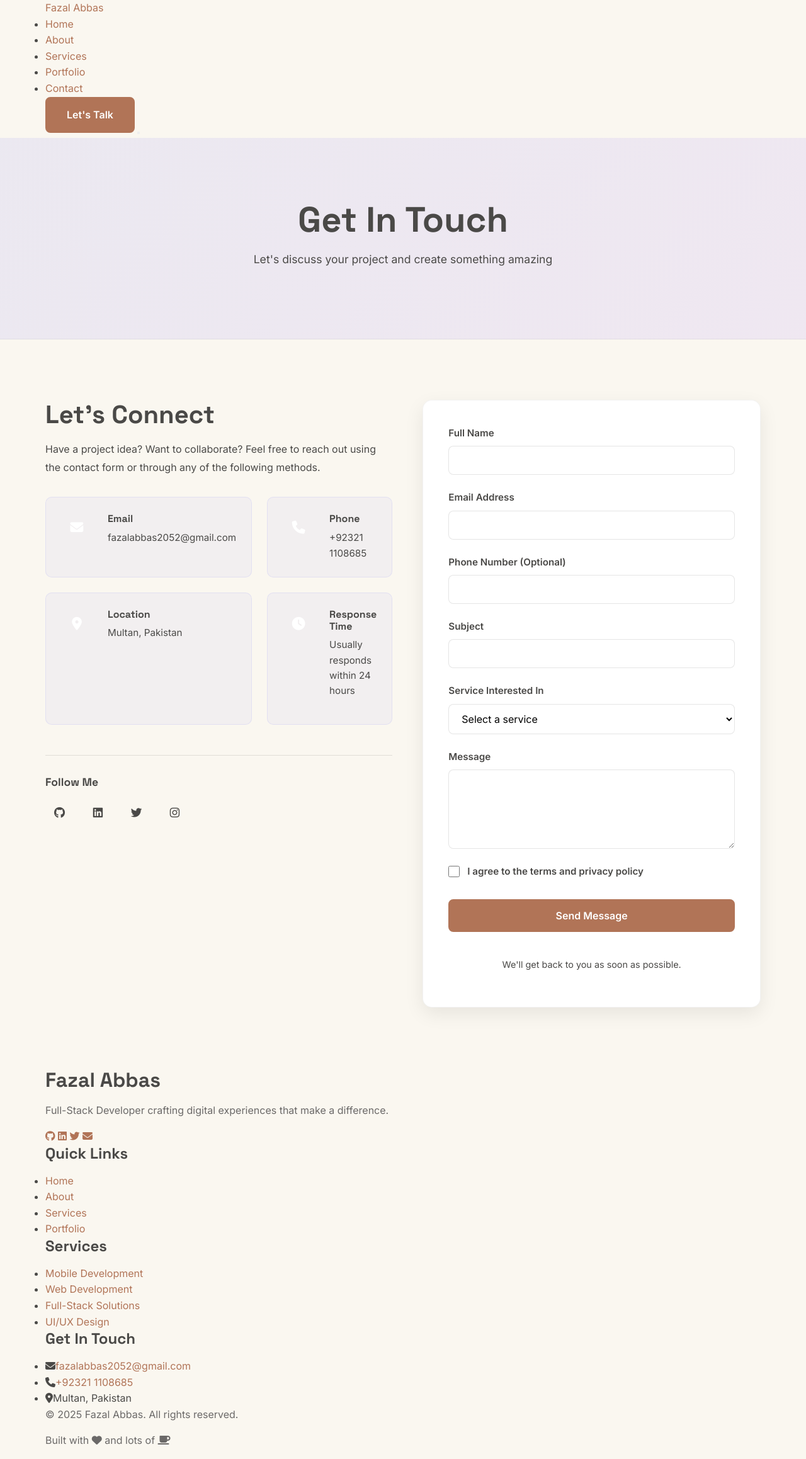
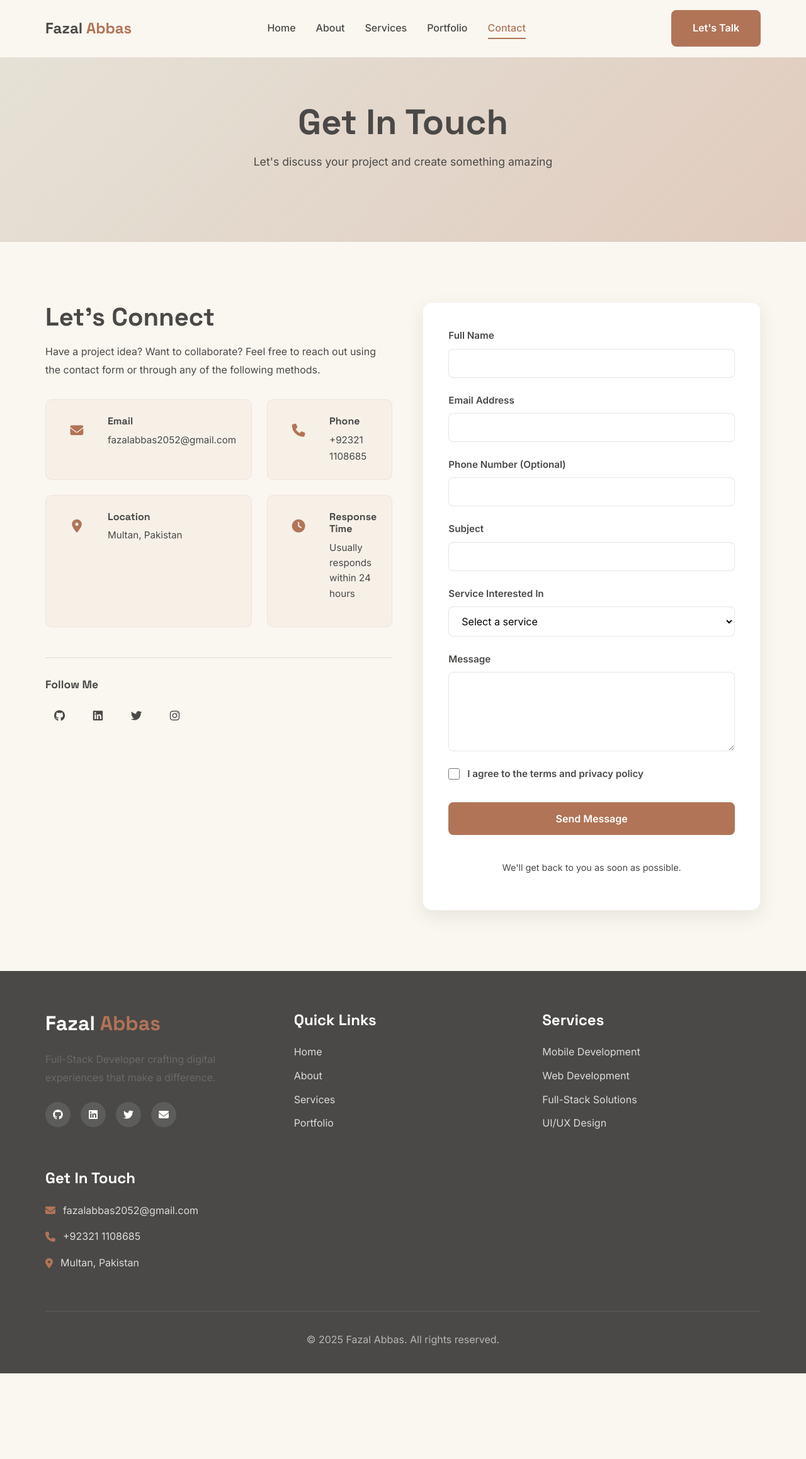
Before and after one commit to Fazal-Abbas2052/Portfolio, a plain HTML site: page contact.html in a window 1280 px wide. Shown: the whole page at 63% size. After the commit the page ends 2181 px from the top, so only its background shows below. Drawn offline with Linux system fonts and the light colour scheme.

Commit message:
Adjusted the colors and some components. Almost Ready to Publish. Just the content and images remaining.

```diff
--- a/contact.html
+++ b/contact.html
@@ -7,6 +7,7 @@
       name="description"
       content="Contact - Get in touch with Fazal Abbas"
     />
+    <meta name="view-transition" content="same-origin" />
     <title>Contact - Fazal Abbas</title>
 
     <link rel="preconnect" href="https://fonts.googleapis.com" />
@@ -23,6 +24,9 @@
     <link rel="stylesheet" href="./css/global.css" />
     <link rel="stylesheet" href="./css/contact.css" />
     <link rel="stylesheet" href="./css/responsive.css" />
+    <link rel="stylesheet" href="./css/cta.css" />
+    <link rel="stylesheet" href="./css/navbar.css" />
+    <link rel="stylesheet" href="./css/footer.css" />
   </head>
   <body>
     <!-- NAVIGATION -->
@@ -297,10 +301,6 @@
         </div>
         <div class="footer-bottom">
           <p>&copy; 2025 Fazal Abbas. All rights reserved.</p>
-          <p>
-            Built with <i class="fas fa-heart"></i> and lots of
-            <i class="fas fa-coffee"></i>
-          </p>
         </div>
       </div>
     </footer>
--- a/css/about.css
+++ b/css/about.css
@@ -1,8 +1,9 @@
 .page-header {
+  margin-top: 5%;
   background: linear-gradient(
     135deg,
-    rgba(99, 102, 241, 0.1) 0%,
-    rgba(139, 92, 246, 0.1) 100%
+    rgba(211, 205, 190, 0.5) 0%,
+    rgba(164, 102, 74, 0.3) 100%
   );
   padding: 6rem 0;
   text-align: center;
--- a/css/contact.css
+++ b/css/contact.css
@@ -1,8 +1,10 @@
 .page-header {
+  margin-top: 5%;
+
   background: linear-gradient(
     135deg,
-    rgba(99, 102, 241, 0.1) 0%,
-    rgba(139, 92, 246, 0.1) 100%
+    rgba(211, 205, 190, 0.5) 0%,
+    rgba(164, 102, 74, 0.3) 100%
   );
   padding: 6rem 0;
   text-align: center;
@@ -52,9 +54,9 @@
   display: flex;
   gap: 1.5rem;
   padding: 1.5rem;
-  background: rgba(99, 102, 241, 0.05);
+  background: rgba(177, 116, 87, 0.05);
   border-radius: 10px;
-  border: 1px solid rgba(99, 102, 241, 0.1);
+  border: 1px solid rgba(177, 116, 87, 0.1);
   transition: all 0.3s ease;
 }
 
@@ -75,7 +77,7 @@
   display: flex;
   align-items: center;
   justify-content: center;
-  color: white;
+  color: #b17457;
   font-size: 1.3rem;
   flex-shrink: 0;
 }
--- /dev/null
+++ b/css/footer.css
@@ -0,0 +1,120 @@
+/* ============================================
+   FOOTER
+   ============================================ */
+
+.footer {
+  background-color: var(--color-dark);
+  color: rgba(255, 255, 255, 0.8);
+  padding: var(--spacing-lg) 0 var(--spacing-md);
+}
+
+.footer-content {
+  display: grid;
+  grid-template-columns: repeat(auto-fit, minmax(250px, 1fr));
+  gap: 3rem;
+  margin-bottom: 3rem;
+}
+
+.footer-section h3,
+.footer-section h4 {
+  color: #fff;
+  margin-bottom: 1.5rem;
+}
+
+.footer-logo {
+  font-size: var(--font-xl);
+  font-family: var(--font-heading);
+}
+
+.footer-logo span {
+  color: var(--color-accent);
+}
+
+.footer-description {
+  font-size: var(--font-sm);
+  line-height: 1.8;
+  margin-bottom: 1.5rem;
+}
+
+.footer-social {
+  display: flex;
+  gap: 1rem;
+}
+
+.footer-social a {
+  width: 40px;
+  height: 40px;
+  background-color: rgba(255, 255, 255, 0.1);
+  color: #fff;
+  display: flex;
+  align-items: center;
+  justify-content: center;
+  border-radius: 50%;
+  transition: all var(--transition-normal);
+}
+
+.footer-social a:hover {
+  background-color: var(--color-accent);
+  transform: translateY(-3px);
+}
+
+.footer-links {
+  list-style: none;
+}
+
+.footer-links li {
+  margin-bottom: 0.75rem;
+}
+
+.footer-links a {
+  color: rgba(255, 255, 255, 0.8);
+  transition: var(--transition-normal);
+  font-size: var(--font-sm);
+}
+
+.footer-links a:hover {
+  color: var(--color-accent);
+  padding-left: 5px;
+}
+
+.footer-contact {
+  list-style: none;
+}
+
+.footer-contact li {
+  display: flex;
+  align-items: center;
+  gap: 0.75rem;
+  margin-bottom: 1rem;
+  font-size: var(--font-sm);
+}
+
+.footer-contact i {
+  color: var(--color-accent);
+  font-size: 1rem;
+}
+
+.footer-contact a {
+  color: rgba(255, 255, 255, 0.8);
+  transition: var(--transition-normal);
+}
+
+.footer-contact a:hover {
+  color: var(--color-accent);
+}
+
+.footer-bottom {
+  text-align: center;
+  padding-top: 2rem;
+  border-top: 1px solid rgba(255, 255, 255, 0.1);
+}
+
+.footer-bottom p {
+  font-size: var(--font-sm);
+  color: rgba(255, 255, 255, 0.6);
+  margin-bottom: 0.5rem;
+}
+
+.footer-bottom i {
+  color: #ff6b6b;
+}
--- a/css/global.css
+++ b/css/global.css
@@ -1,3 +1,23 @@
+@keyframes fade-out {
+  to {
+    opacity: 0;
+  }
+}
+
+@keyframes fade-in {
+  from {
+    opacity: 0;
+  }
+}
+
+::view-transition-old(root) {
+  animation: fade-out 0.4s ease forwards; /* The old page fades out */
+}
+
+::view-transition-new(root) {
+  animation: fade-in 0.4s ease forwards; /* The new page fades in */
+}
+
 /* ============================================
    GLOBAL STYLES & VARIABLES
    ============================================ */
--- a/css/home.css
+++ b/css/home.css
@@ -1,105 +1,3 @@
-/* ============================================
-   NAVIGATION BAR
-   ============================================ */
-
-.navbar {
-  position: fixed;
-  top: 0;
-  left: 0;
-  width: 100%;
-  background-color: var(--color-primary);
-  padding: 1rem 0;
-  z-index: var(--z-sticky);
-  transition: all var(--transition-normal);
-  border-bottom: 1px solid transparent;
-}
-
-.navbar.scrolled {
-  background-color: rgba(250, 247, 240, 0.95);
-  backdrop-filter: blur(10px);
-  box-shadow: var(--shadow-sm);
-  border-bottom-color: var(--color-border);
-}
-
-.nav-wrapper {
-  display: flex;
-  justify-content: space-between;
-  align-items: center;
-}
-
-.logo {
-  font-size: 1.5rem;
-  font-weight: 700;
-  font-family: var(--font-heading);
-  color: var(--color-dark);
-  transition: var(--transition-normal);
-}
-
-.logo:hover {
-  color: var(--color-accent);
-}
-
-.logo-accent {
-  color: var(--color-accent);
-}
-
-.nav-menu {
-  display: flex;
-  list-style: none;
-  gap: 2rem;
-  align-items: center;
-}
-
-.nav-link {
-  color: var(--color-dark);
-  font-weight: 500;
-  position: relative;
-  padding: 0.5rem 0;
-  transition: var(--transition-normal);
-}
-
-.nav-link::after {
-  content: "";
-  position: absolute;
-  bottom: 0;
-  left: 0;
-  width: 0;
-  height: 2px;
-  background-color: var(--color-accent);
-  transition: width var(--transition-normal);
-}
-
-.nav-link:hover,
-.nav-link.active {
-  color: var(--color-accent);
-}
-
-.nav-link:hover::after,
-.nav-link.active::after {
-  width: 100%;
-}
-
-.nav-cta {
-  margin-left: 1rem;
-}
-
-.menu-toggle {
-  display: none;
-  flex-direction: column;
-  background: none;
-  border: none;
-  cursor: pointer;
-  padding: 0.5rem;
-}
-
-.hamburger {
-  width: 25px;
-  height: 2px;
-  background-color: var(--color-dark);
-  margin: 3px 0;
-  transition: var(--transition-normal);
-}
-
 /* ============================================
    HERO SECTION
    ============================================ */
@@ -295,6 +193,12 @@
 
 .image-wrapper {
   position: relative;
+  background: linear-gradient(
+    135deg,
+    var(--color-accent) 0%,
+    var(--color-secondary) 100%
+  );
+  border-radius: 50%;
   width: 100%;
   max-width: 450px;
   animation: slideInRight 1s ease;
@@ -330,7 +234,7 @@
 .profile-img {
   width: 100%;
   height: auto;
-  border-radius: 60% 40% 30% 70% / 60% 30% 70% 40%;
+  border-radius: 0 0 70% 70%;
   position: relative;
   z-index: 1;
   display: block;
@@ -686,182 +590,3 @@
   text-align: center;
   margin-top: 3rem;
 }
-
-/* ============================================
-   CTA SECTION
-   ============================================ */
-
-.cta-section {
-  background: linear-gradient(135deg, var(--color-accent) 0%, #9d5f43 100%);
-  padding: var(--spacing-xl) 0;
-  color: #fff;
-}
-
-.cta-content {
-  text-align: center;
-  max-width: 800px;
-  margin: 0 auto;
-}
-
-.cta-content h2 {
-  font-size: var(--font-2xl);
-  color: #fff;
-  margin-bottom: 1rem;
-}
-
-.cta-content p {
-  font-size: var(--font-md);
-  color: rgba(255, 255, 255, 0.9);
-  margin-bottom: 2rem;
-}
-
-.cta-buttons {
-  display: flex;
-  justify-content: center;
-  gap: 1rem;
-  flex-wrap: wrap;
-}
-
-.cta-section .btn-primary {
-  background-color: #fff;
-  color: var(--color-accent);
-  border-color: #fff;
-}
-
-.cta-section .btn-primary:hover {
-  background-color: var(--color-dark);
-  color: #fff;
-  border-color: var(--color-dark);
-}
-
-.cta-section .btn-outline {
-  background-color: transparent;
-  color: #fff;
-  border-color: #fff;
-}
-
-.cta-section .btn-outline:hover {
-  background-color: #fff;
-  color: var(--color-accent);
-}
-
-/* ============================================
-   FOOTER
-   ============================================ */
-
-.footer {
-  background-color: var(--color-dark);
-  color: rgba(255, 255, 255, 0.8);
-  padding: var(--spacing-lg) 0 var(--spacing-md);
-}
-
-.footer-content {
-  display: grid;
-  grid-template-columns: repeat(auto-fit, minmax(250px, 1fr));
-  gap: 3rem;
-  margin-bottom: 3rem;
-}
-
-.footer-section h3,
-.footer-section h4 {
-  color: #fff;
-  margin-bottom: 1.5rem;
-}
-
-.footer-logo {
-  font-size: var(--font-xl);
-  font-family: var(--font-heading);
-}
-
-.footer-logo span {
-  color: var(--color-accent);
-}
-
-.footer-description {
-  font-size: var(--font-sm);
-  line-height: 1.8;
-  margin-bottom: 1.5rem;
-}
-
-.footer-social {
-  display: flex;
-  gap: 1rem;
-}
-
-.footer-social a {
-  width: 40px;
-  height: 40px;
-  background-color: rgba(255, 255, 255, 0.1);
-  color: #fff;
-  display: flex;
-  align-items: center;
-  justify-content: center;
-  border-radius: 50%;
-  transition: all var(--transition-normal);
-}
-
-.footer-social a:hover {
-  background-color: var(--color-accent);
-  transform: translateY(-3px);
-}
-
-.footer-links {
-  list-style: none;
-}
-
-.footer-links li {
-  margin-bottom: 0.75rem;
-}
-
-.footer-links a {
-  color: rgba(255, 255, 255, 0.8);
-  transition: var(--transition-normal);
-  font-size: var(--font-sm);
-}
-
-.footer-links a:hover {
-  color: var(--color-accent);
-  padding-left: 5px;
-}
-
-.footer-contact {
-  list-style: none;
-}
-
-.footer-contact li {
-  display: flex;
-  align-items: center;
-  gap: 0.75rem;
-  margin-bottom: 1rem;
-  font-size: var(--font-sm);
-}
-
-.footer-contact i {
-  color: var(--color-accent);
-  font-size: 1rem;
-}
-
-.footer-contact a {
-  color: rgba(255, 255, 255, 0.8);
-  transition: var(--transition-normal);
-}
-
-.footer-contact a:hover {
-  color: var(--color-accent);
-}
-
-.footer-bottom {
-  text-align: center;
-  padding-top: 2rem;
-  border-top: 1px solid rgba(255, 255, 255, 0.1);
-}
-
-.footer-bottom p {
-  font-size: var(--font-sm);
-  color: rgba(255, 255, 255, 0.6);
-  margin-bottom: 0.5rem;
-}
-
-.footer-bottom i {
-  color: #ff6b6b;
-}
--- /dev/null
+++ b/css/navbar.css
@@ -0,0 +1,101 @@
+/* ============================================
+   NAVIGATION BAR
+   ============================================ */
+
+.navbar {
+  position: fixed;
+  top: 0;
+  left: 0;
+  width: 100%;
+  background-color: var(--color-primary);
+  padding: 1rem 0;
+  z-index: var(--z-sticky);
+  transition: all var(--transition-normal);
+  border-bottom: 1px solid transparent;
+}
+
+.navbar.scrolled {
+  background-color: rgba(250, 247, 240, 0.95);
+  backdrop-filter: blur(10px);
+  box-shadow: var(--shadow-sm);
+  border-bottom-color: var(--color-border);
+}
+
+.nav-wrapper {
+  display: flex;
+  justify-content: space-between;
+  align-items: center;
+}
+
+.logo {
+  font-size: 1.5rem;
+  font-weight: 700;
+  font-family: var(--font-heading);
+  color: var(--color-dark);
+  transition: var(--transition-normal);
+}
+
+.logo:hover {
+  color: var(--color-accent);
+}
+
+.logo-accent {
+  color: var(--color-accent);
+}
+
+.nav-menu {
+  display: flex;
+  list-style: none;
+  gap: 2rem;
+  align-items: center;
+}
+
+.nav-link {
+  color: var(--color-dark);
+  font-weight: 500;
+  position: relative;
+  padding: 0.5rem 0;
+  transition: var(--transition-normal);
+}
+
+.nav-link::after {
+  content: "";
+  position: absolute;
+  bottom: 0;
+  left: 0;
+  width: 0;
+  height: 2px;
+  background-color: var(--color-accent);
+  transition: width var(--transition-normal);
+}
+
+.nav-link:hover,
+.nav-link.active {
+  color: var(--color-accent);
+}
+
+.nav-link:hover::after,
+.nav-link.active::after {
+  width: 100%;
+}
+
+.nav-cta {
+  margin-left: 1rem;
+}
+
+.menu-toggle {
+  display: none;
+  flex-direction: column;
+  background: none;
+  border: none;
+  cursor: pointer;
+  padding: 0.5rem;
+}
+
+.hamburger {
+  width: 25px;
+  height: 2px;
+  background-color: var(--color-dark);
+  margin: 3px 0;
+  transition: var(--transition-normal);
+}
--- a/css/portfolio.css
+++ b/css/portfolio.css
@@ -1,8 +1,9 @@
 .page-header {
+  margin-top: 5%;
   background: linear-gradient(
     135deg,
-    rgba(99, 102, 241, 0.1) 0%,
-    rgba(139, 92, 246, 0.1) 100%
+    rgba(211, 205, 190, 0.5) 0%,
+    rgba(164, 102, 74, 0.3) 100%
   );
   padding: 6rem 0;
   text-align: center;
--- a/css/responsive.css
+++ b/css/responsive.css
@@ -532,7 +532,7 @@
 /* Dark Mode Support (Optional) */
 @media (prefers-color-scheme: dark) {
   /* Uncomment if you want automatic dark mode */
-  /*
+/*
   :root {
     --color-bg: #1a1a1a;
     --color-text: #e0e0e0;
--- a/css/services.css
+++ b/css/services.css
@@ -1,8 +1,9 @@
 .page-header {
+  margin-top: 5%;
   background: linear-gradient(
     135deg,
-    rgba(99, 102, 241, 0.1) 0%,
-    rgba(139, 92, 246, 0.1) 100%
+    rgba(211, 205, 190, 0.5) 0%,
+    rgba(164, 102, 74, 0.3) 100%
   );
   padding: 6rem 0;
   text-align: center;
```
Also changed, not shown: about.html (+4 -4 lines), css/cta.css (added, +57 -0 lines), index.html (+13 -6 lines), portfolio.html (+4 -4 lines), services.html (+4 -4 lines).
